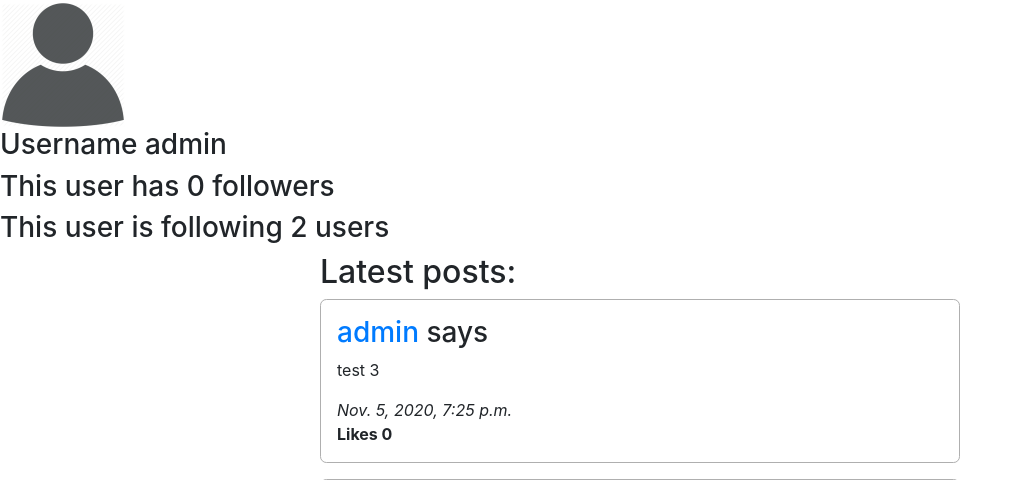
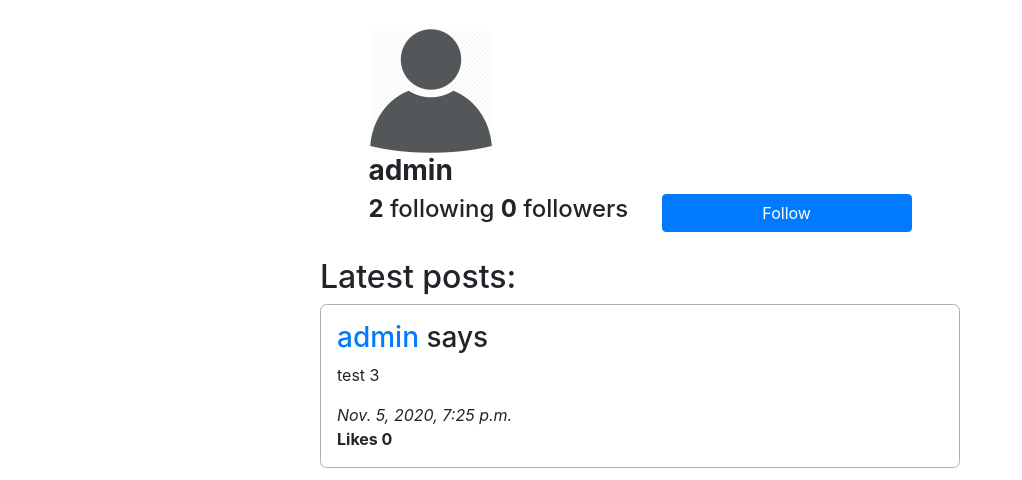
Before and after one commit to Matheus-IT/network, a Django app: page /profile/2 in a window 1280 px wide. Shown: the part 56-536 px from the top of the page, without its empty margins (0-1022 px from the left). Run offline with Django 3.2, Linux system fonts and the light colour scheme; data comes from the database, SQL or seed files in the repository; some libraries are stand-ins or nearby versions.

Commit message:
new style for profilePage

```diff
--- /dev/null
+++ b/network/static/network/styles/sass/_profilePageView.scss
@@ -0,0 +1,13 @@
+.profileContainer {
+	display: flex;
+	justify-content: space-evenly;
+	align-items: center;
+
+	width: 40em;
+	margin: 1.6em auto;
+
+	.btn {
+		min-width: 15.625em;
+		align-self: flex-end;
+	}
+}
--- a/network/static/network/styles/sass/styles.scss
+++ b/network/static/network/styles/sass/styles.scss
@@ -1,3 +1,4 @@
 @import "globals";
 @import "indexView";
+@import "profilePageView";
 @import "generalPostsStyles";
--- a/network/static/network/styles/styles.css
+++ b/network/static/network/styles/styles.css
@@ -36,6 +36,18 @@ html {
   height: 9.375em;
 }
 
+.profileContainer {
+  display: flex;
+  justify-content: space-evenly;
+  align-items: center;
+  width: 40em;
+  margin: 1.6em auto;
+}
+.profileContainer .btn {
+  min-width: 15.625em;
+  align-self: flex-end;
+}
+
 .postsContainer {
   max-width: 40em;
   margin: auto;
--- a/network/templates/network/profilePage.html
+++ b/network/templates/network/profilePage.html
@@ -7,10 +7,21 @@
 {% endblock %}
 
 {% block body %}
+	<div class="container-sm profileContainer">
+		<div>
 			<img src="{% static 'network/images/profileImage.png' %}" alt="Profile image">
-  <h3>Username {{ username }}</h3>
-  <h3>This user has {{ n_of_followers }} followers</h3>
-  <h3>This user is following {{ n_following }} users</h3>
+			<h3>
+				<strong>{{ username }}</strong>
+			</h3>
+
+			<h4 class="followNumbers">
+				<strong>{{ n_following }}</strong> following
+				<strong>{{ n_of_followers }}</strong> followers
+			</h4>
+		</div>
+
+		<button type="button" id="followBtn" class="btn btn-primary">Follow</button>
+	</div>
 
 	<div class="postsContainer">
 		<h2>Latest posts:</h2>
```
Also changed, not shown: 1 other file. Lines whose indentation alone changed are shown as unchanged.
